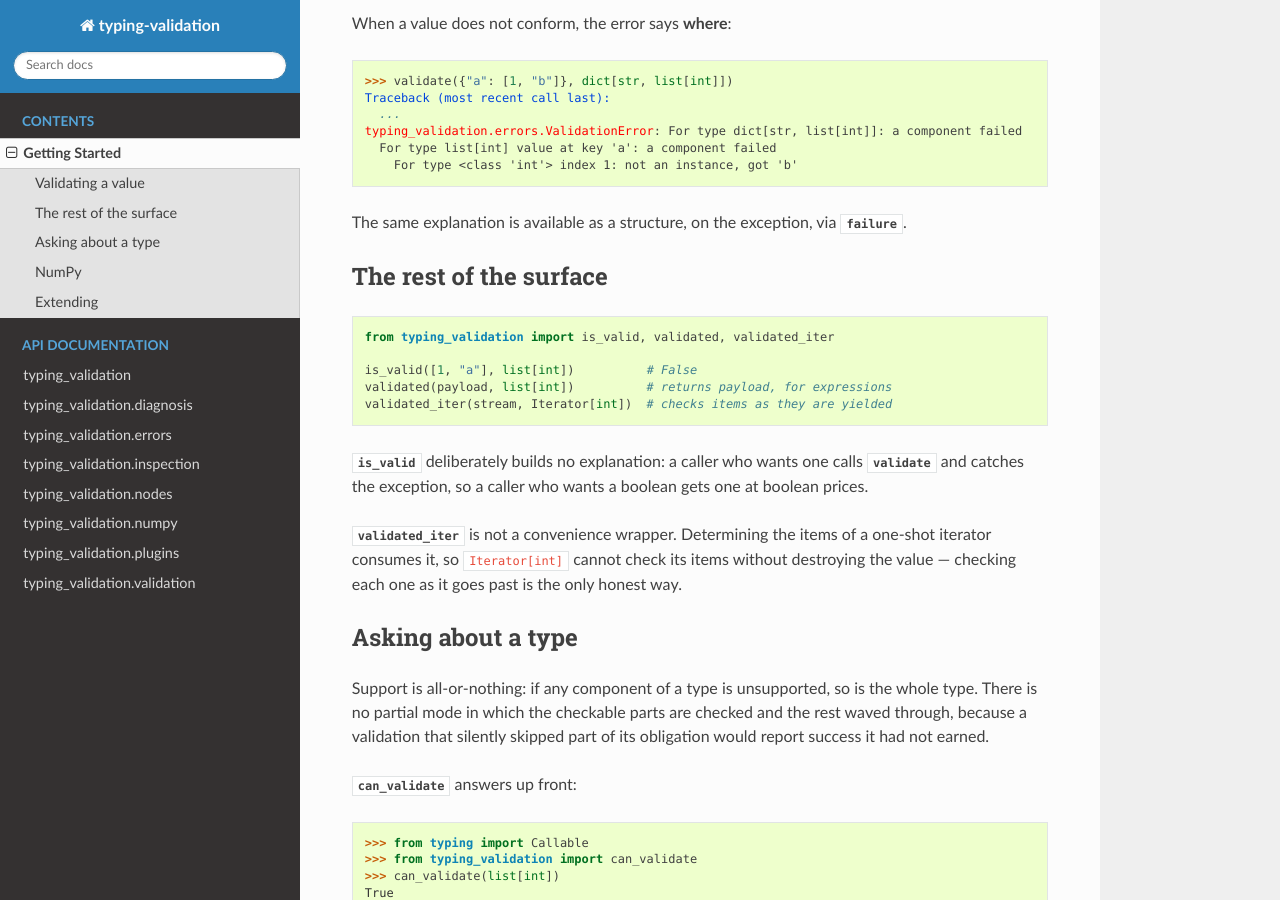
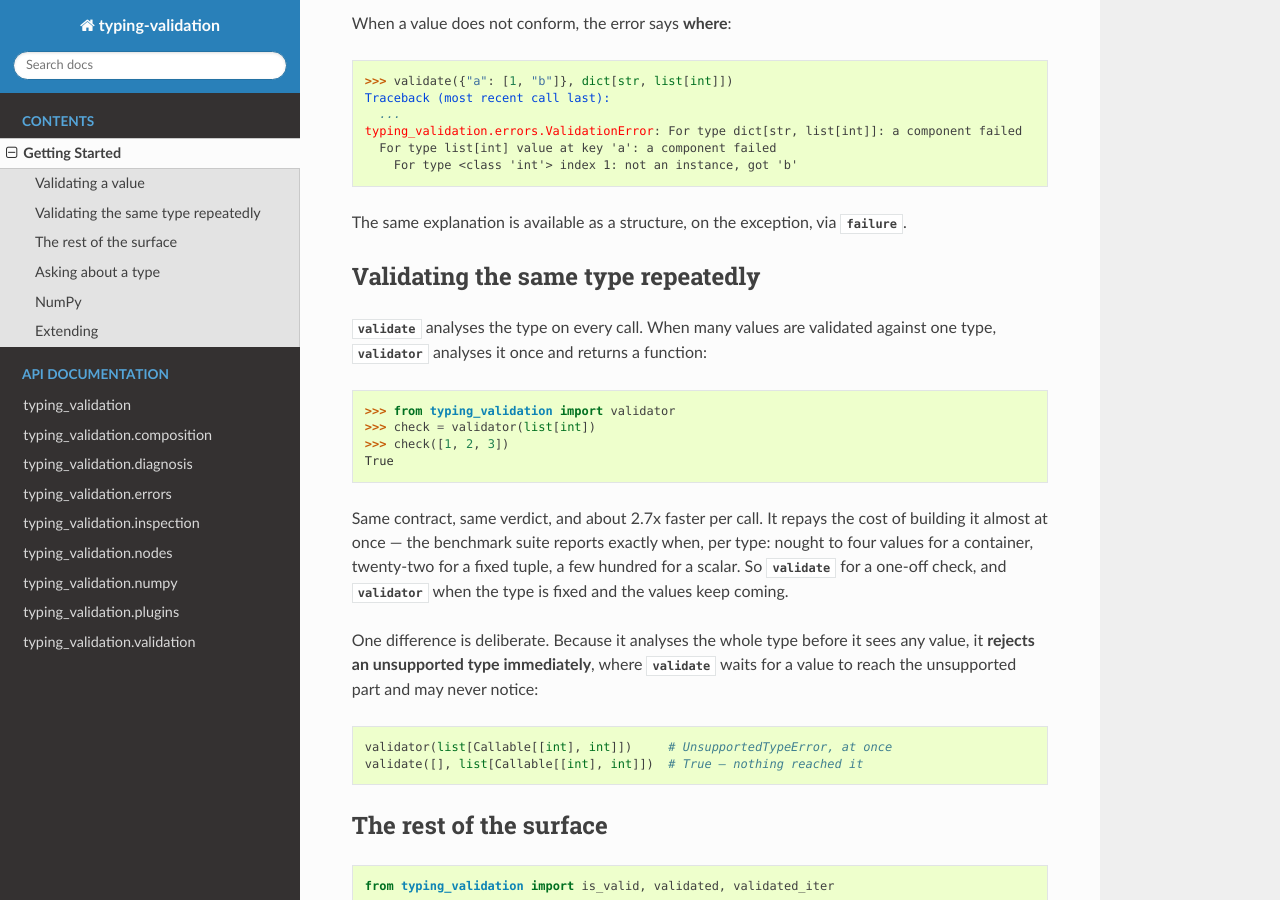
Before and after one commit to hashberg-io/typing-validation, a Sphinx documentation site: the page built from docs/getting-started.rst, in a window 1280 px wide and 900 px high, scrolled down 657 px. Built offline with Sphinx 7.4.7 and the Read the Docs theme 3.1.0, drawn with Linux system fonts in a browser that asks for light colours.

Commit message:
Document the validator, and bump to 2.1.0
The README and the guide now cover it, with the break-even table rather
than a claim: which mechanism to use is a question the benchmarks answer,
and asserting "faster" without saying when it repays would be the
folklore the number exists to replace. Every example was run.

What validator returns is now a named type rather than an inline
Callable, which reads better and works around the second bug found in the
docs pipeline: its annotation parser cannot handle a Callable parameter
list, and reports "found empty type name" on the nested brackets. Both
bugs are recorded as owed upstream.

Co-Authored-By: Claude Opus 4.8 <noreply@anthropic.com>
Claude-Session: https://claude.ai/code/session_01Tepri8x1pvme7zJiStMHft

```diff
--- a/docs/api-toc.rst
+++ b/docs/api-toc.rst
@@ -3,6 +3,7 @@
     :caption: API Documentation
 
     api/typing_validation
+    api/typing_validation.composition
     api/typing_validation.diagnosis
     api/typing_validation.errors
     api/typing_validation.inspection
--- a/docs/api/typing_validation.rst
+++ b/docs/api/typing_validation.rst
@@ -16,6 +16,7 @@ The following members were explicitly reexported using ``__all__``:
     - :py:class:`typing_validation.errors.UnsupportedTypeError`
     - :py:class:`typing_validation.errors.ValidationError`
     - :py:class:`typing_validation.diagnosis.ValidationFailure`
+    - :py:obj:`typing_validation.composition.Validator`
     - :py:func:`typing_validation.inspection.can_validate`
     - :py:func:`typing_validation.inspection.clear_cache`
     - :py:func:`typing_validation.inspection.forget_type`
@@ -26,3 +27,4 @@ The following members were explicitly reexported using ``__all__``:
     - :py:func:`typing_validation.validation.validate`
     - :py:func:`typing_validation.validation.validated`
     - :py:func:`typing_validation.validation.validated_iter`
+    - :py:func:`typing_validation.composition.validator`
--- a/docs/conf.py
+++ b/docs/conf.py
@@ -36,9 +36,9 @@ author = "Hashberg"
 # built documents.
 #
 # The full version, including alpha/beta/rc tags.
-release = "2.0.0"
+release = "2.1.0"
 # The short X.Y version.
-version = "2.0.0"
+version = "2.1.0"
 
 
 # -- General configuration ---------------------------------------------------
--- a/docs/getting-started.rst
+++ b/docs/getting-started.rst
@@ -40,6 +40,38 @@ When a value does not conform, the error says **where**:
 
 The same explanation is available as a structure, on the exception, via
 :attr:`~typing_validation.errors.ValidationError.failure`.
+
+Validating the same type repeatedly
+-----------------------------------
+
+:func:`~typing_validation.validation.validate` analyses the type on every call.
+When many values are validated against one type,
+:func:`~typing_validation.composition.validator` analyses it once and returns a
+function:
+
+.. code-block:: python
+
+    >>> from typing_validation import validator
+    >>> check = validator(list[int])
+    >>> check([1, 2, 3])
+    True
+
+Same contract, same verdict, and about 2.7x faster per call. It repays the cost
+of building it almost at once — the benchmark suite reports exactly when, per
+type: nought to four values for a container, twenty-two for a fixed tuple, a few
+hundred for a scalar. So :func:`~typing_validation.validation.validate` for a
+one-off check, and :func:`~typing_validation.composition.validator` when the type
+is fixed and the values keep coming.
+
+One difference is deliberate. Because it analyses the whole type before it sees
+any value, it **rejects an unsupported type immediately**, where
+:func:`~typing_validation.validation.validate` waits for a value to reach the
+unsupported part and may never notice:
+
+.. code-block:: python
+
+    validator(list[Callable[[int], int]])     # UnsupportedTypeError, at once
+    validate([], list[Callable[[int], int]])  # True — nothing reached it
 
 The rest of the surface
 -----------------------
--- a/typing_validation/__init__.py
+++ b/typing_validation/__init__.py
@@ -2,7 +2,7 @@
 
 """Runtime validation using type hints."""
 
-from .composition import validator
+from .composition import Validator, validator
 from .diagnosis import Detail, Location, Place, ValidationFailure
 from .errors import UnsupportedTypeError, ValidationError
 from .inspection import (
@@ -16,10 +16,11 @@ from .nodes import TypeForm, TypeNode
 from .plugins import register_validator
 from .validation import is_valid, validate, validated, validated_iter
 
-__version__ = "2.0.0"
+__version__ = "2.1.0"
 
 __all__ = (
     "Detail",
+    "Validator",
     "Location",
     "Place",
     "TypeForm",
```
Also changed, not shown: CLAUDE.md (+9 -2 lines), README.md (+35 -0 lines), docs/api/typing_validation.composition.rst (added, +34 -0 lines), docs/autodoc-type-aliases.json (+6 -1 lines), docs/make-api.json (+7 -0 lines), 1 other file.
